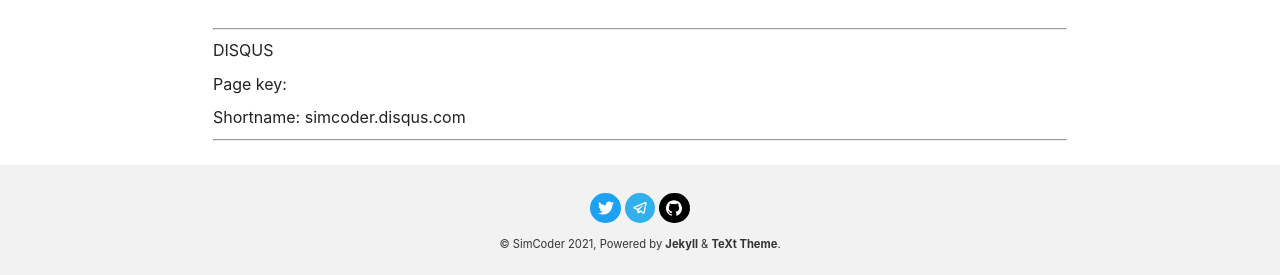
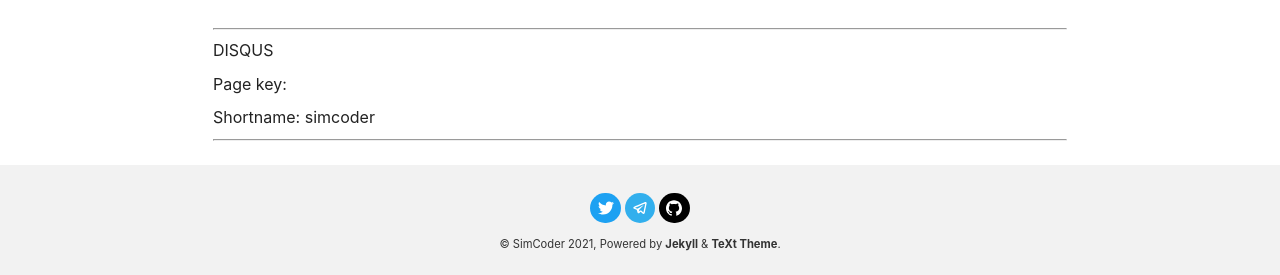
Before and after one commit to ghiboz/ghiboz.github.io, a Jekyll site: the page built from index.html, in a window 1280 px wide. Shown: the part 1028-1303 px from the top of the page. Built offline with Jekyll 4.4.1, drawn with Linux system fonts in a browser that asks for light colours; nearby versions of some CDN libraries; emoji names are drawn with the system emoji font; some web fonts are replaced; the list of posts is cut into pages by our own code.

Commit message:
disqus shortname

```diff
--- a/_config.yml
+++ b/_config.yml
@@ -121,7 +121,7 @@ comments:
 
   ## Disqus
   disqus:
-    shortname: simcoder.disqus.com # the Disqus shortname for the site
+    shortname: simcoder # the Disqus shortname for the site
 
   ## Gitalk
   # please refer to https://github.com/gitalk/gitalk for more info.
```
